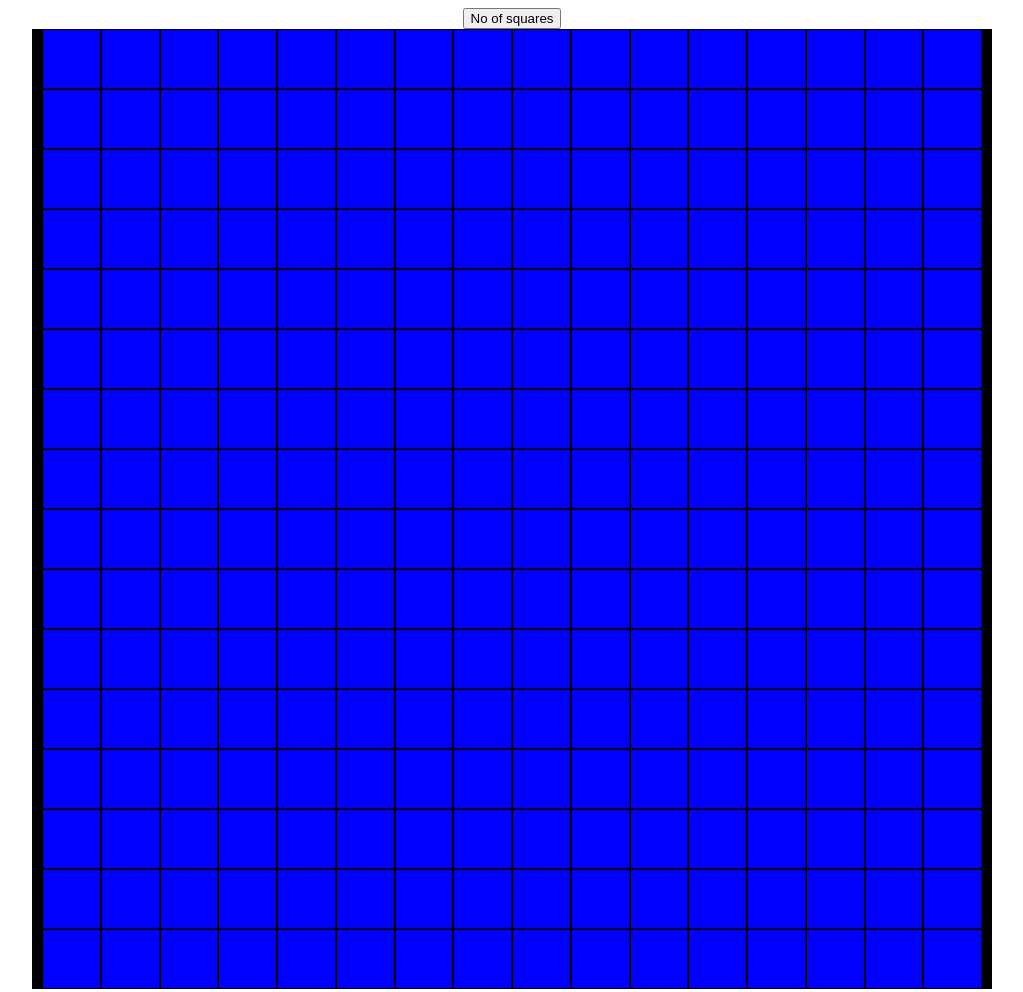
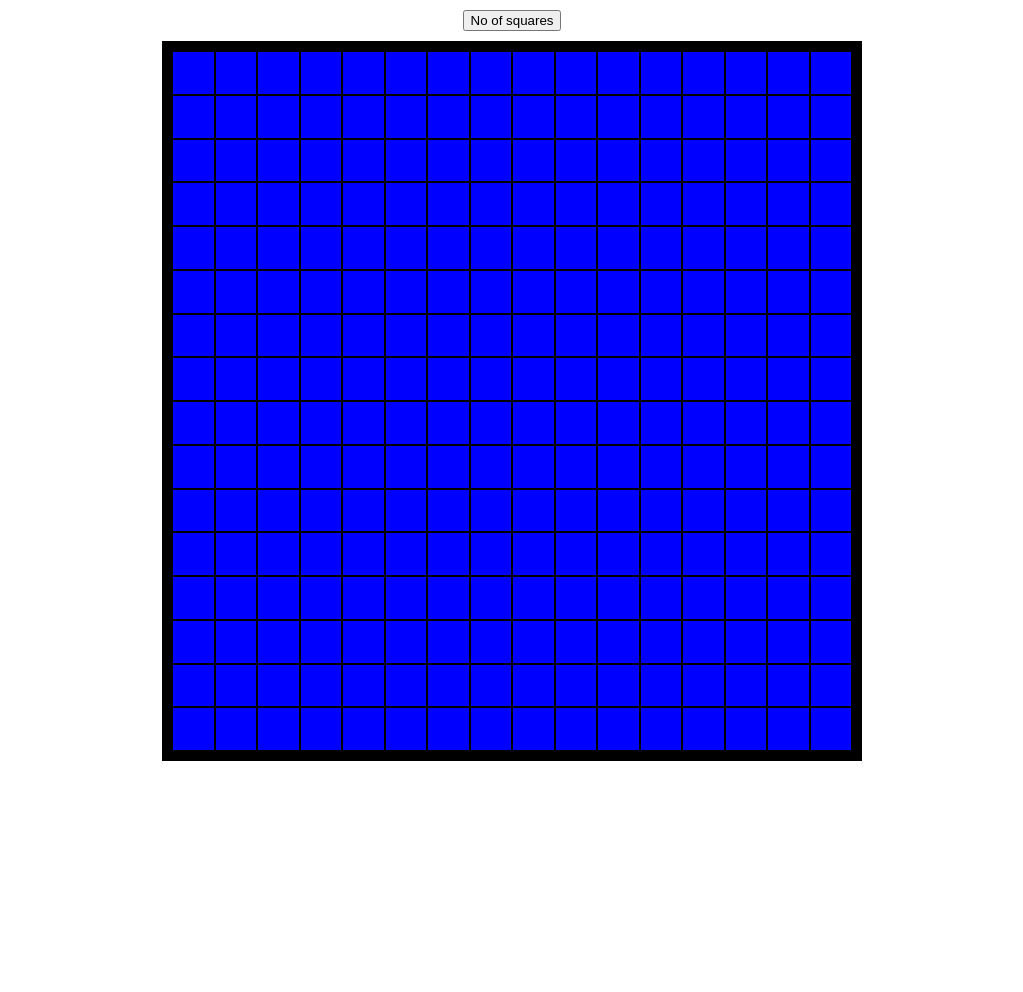
Before and after one commit to DhruvPokhriyal/Etch-a-Sketch, a plain HTML site: page index.html in a window 1280 px wide. Shown: the whole page, without its empty margins (128-1151 px from the left). After the commit the page ends 800 px from the top, so only its background shows below. Drawn offline with Linux system fonts and the light colour scheme.

Commit message:
Configure border setting and height to make the box look clean

```diff
--- a/index.js
+++ b/index.js
@@ -9,8 +9,8 @@ function createGrid(n) {
     console.log("i " + i);
     for (let j = 0; j < n; j++) {
       let box = document.createElement("div");
-      box.style.height = `${960 / n}px`;
-      box.style.width = `${960 / n}px`;
+      box.style.height = `${700 / n}px`;
+      box.style.width = `${700 / n}px`;
       container.appendChild(box);
       box.addEventListener("mouseover", () => {
         box.classList.add("hover-color");
--- a/styles.css
+++ b/styles.css
@@ -44,15 +44,16 @@ body {
   flex-direction: column;
   align-items: center;
   justify-content: center;
-  width: 960px;
-  height: 960px;
-  border: 10px black solid;
+  width: 700px;
+  height: 720px;
   padding: 0;
+  border: 10px black solid !important;
 }
 
 .buttonDiv {
   display: flex;
   justify-content: center;
+  margin: 10px;
 }
 
 .center-containers {
```
